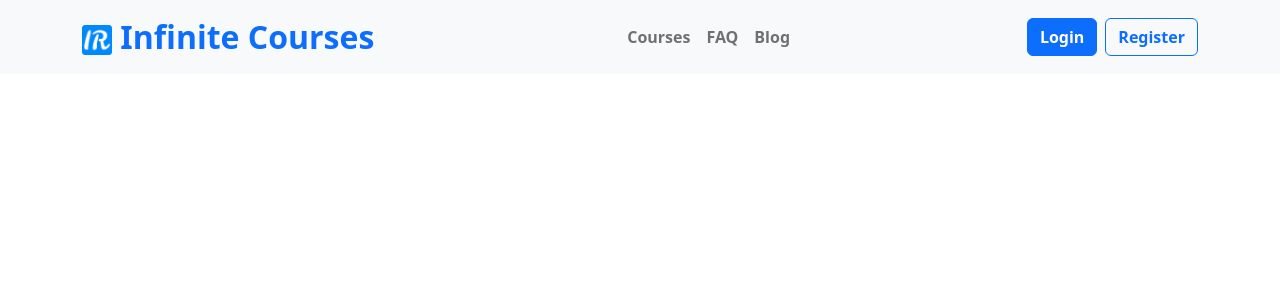
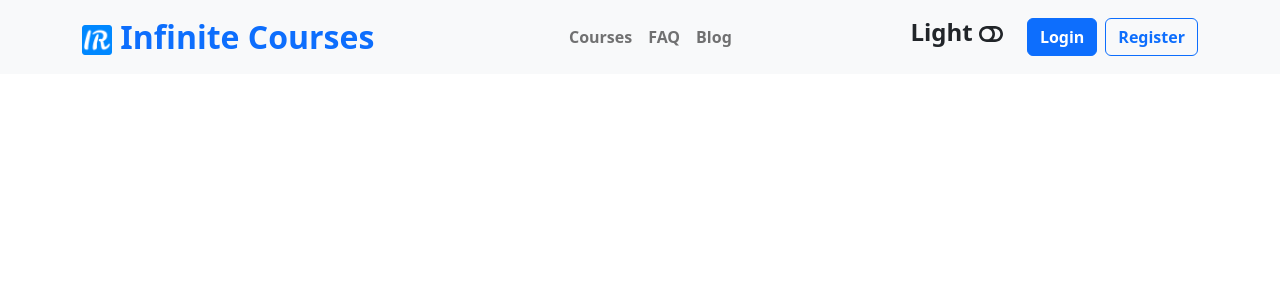
Before and after one commit to rakibul58/infinite-courses-client, a React (Create React App) app: page / in a window 1280 px wide. Shown: the top 300 px of the page. Built offline with nearby package versions, Linux system fonts and the light colour scheme.

Commit message:
toggle light dark added

```diff
--- a/package.json
+++ b/package.json
@@ -10,6 +10,7 @@
     "react": "^18.2.0",
     "react-bootstrap": "^2.5.0",
     "react-dom": "^18.2.0",
+    "react-icons": "^4.6.0",
     "react-router-dom": "^6.4.2",
     "react-scripts": "5.0.1",
     "web-vitals": "^2.1.4"
--- a/src/components/Header/Header.js
+++ b/src/components/Header/Header.js
@@ -1,11 +1,14 @@
-import React from 'react';
+import React, { useState } from 'react';
 import Container from 'react-bootstrap/Container';
 import Nav from 'react-bootstrap/Nav';
 import Navbar from 'react-bootstrap/Navbar';
 import Button from 'react-bootstrap/Button';
 import logo from '../../assests/images/favicon-32x32.png';
+import { FaToggleOn , FaToggleOff} from 'react-icons/fa';
+
 
 const Header = () => {
+    const [dark, setDark] = useState(false);
     return (
         <Navbar collapseOnSelect expand="lg" bg="light" variant="light">
             <Container>
@@ -27,8 +30,23 @@ const Header = () => {
                         <Nav.Link href="#pricing">Blog</Nav.Link>
                     </Nav>
                     <Nav>
-                        <Button className='fw-semibold me-2' variant='primary'>Login</Button>
-                        <Button className='fw-semibold' variant='outline-primary'>Register</Button>
+                        <div onClick={()=>setDark(!dark)} className='fw-semibold fs-4 me-3'>
+                            {dark ?
+
+                                <>
+                                    Dark {' '}
+                                    <FaToggleOn/>
+                                </>
+                                :
+                                <>
+                                    Light {' '}
+                                    <FaToggleOff/>
+                                </>
+
+                            }
+                        </div>
+                        <Button className='fw-semibold mx-2 my-1' variant='primary'>Login</Button>
+                        <Button className='fw-semibold my-1' variant='outline-primary'>Register</Button>
                     </Nav>
                 </Navbar.Collapse>
             </Container>
```
Also changed, not shown: 1 other file (tests, documents, lock files or other folders).
